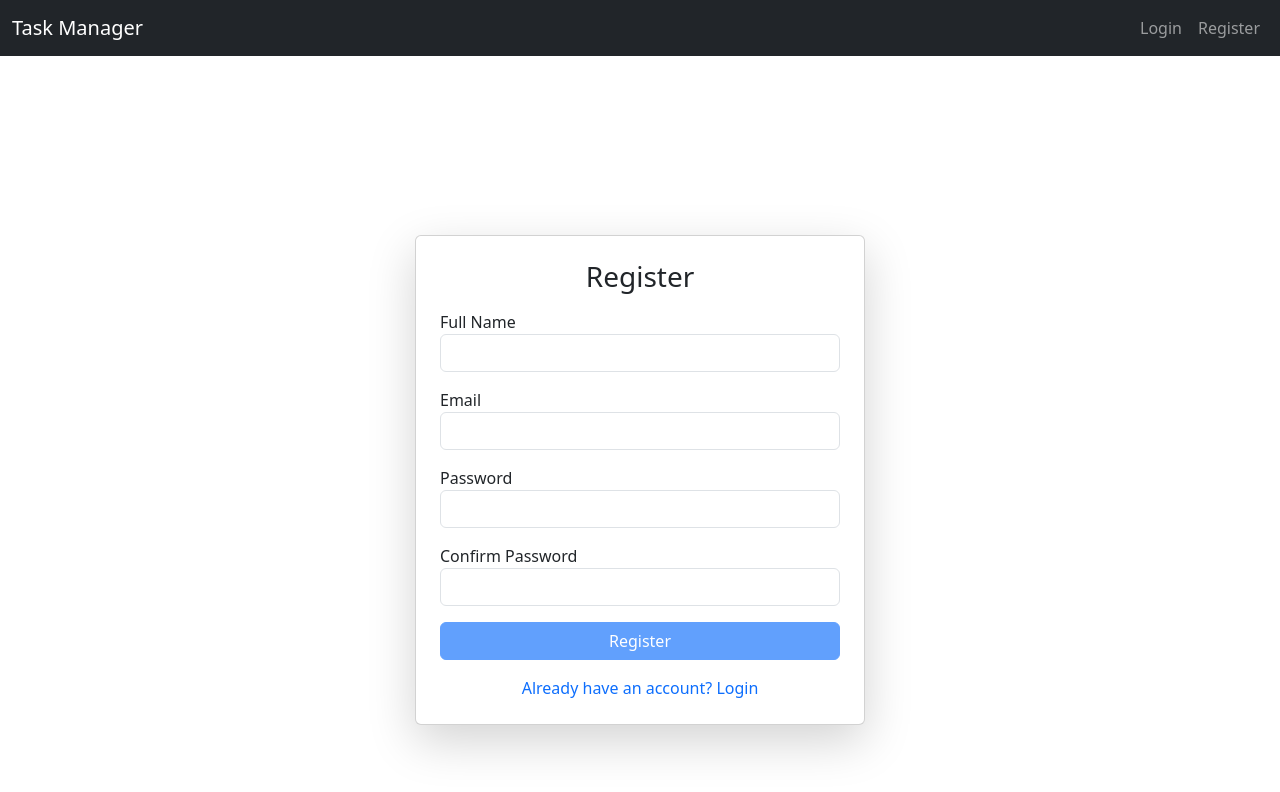
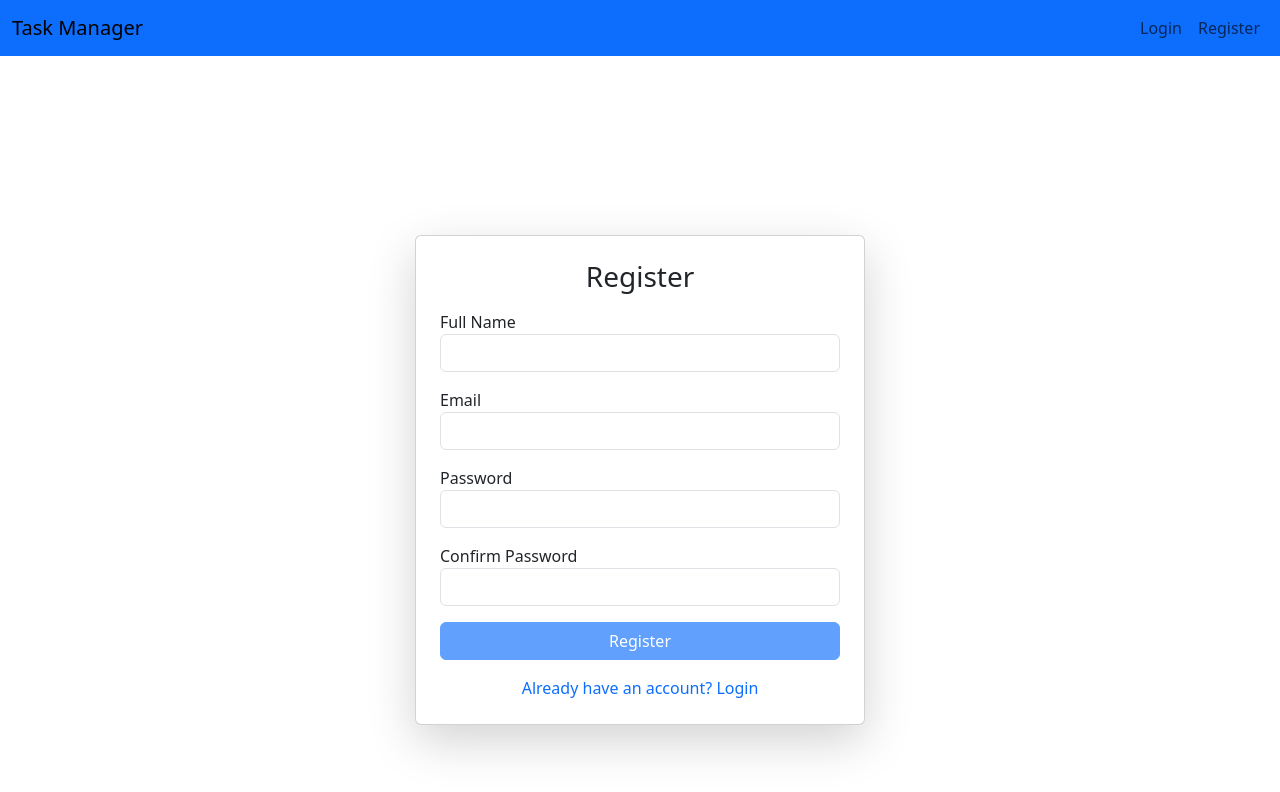
Before and after one commit to Edbless/task-manager, an Angular app: page /register in a window 1280 px wide. Shown: the top 792 px of the page. Built offline with nearby package versions, Linux system fonts and the light colour scheme.

Commit message:
Adjustment on navbar

```diff
--- a/src/app/Core/navbar/navbar.html
+++ b/src/app/Core/navbar/navbar.html
@@ -1,4 +1,4 @@
-<nav class="navbar navbar-expand-lg navbar-dark bg-dark">
+<nav class="navbar navbar-expand-lg navbar-primary bg-primary">
   <div class="container-fluid">
     <a class="navbar-brand" routerLink="/">Task Manager</a>
 
```
